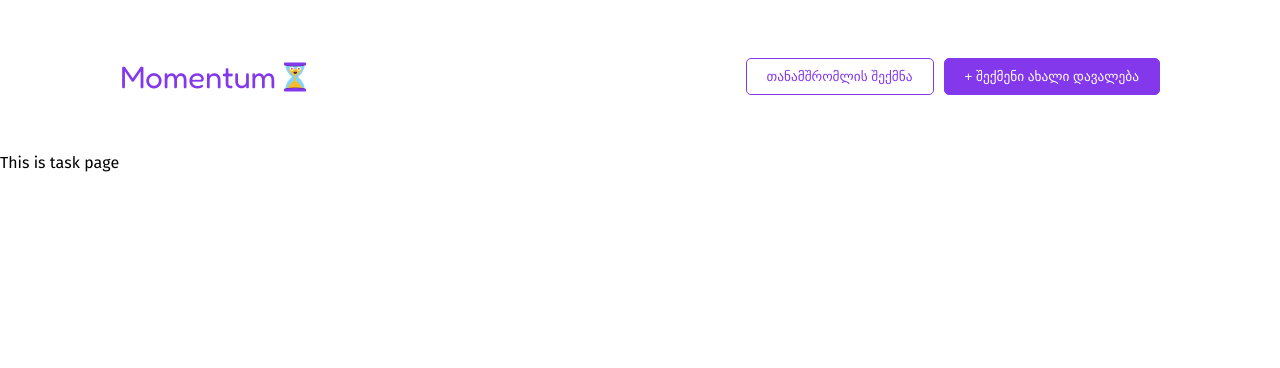
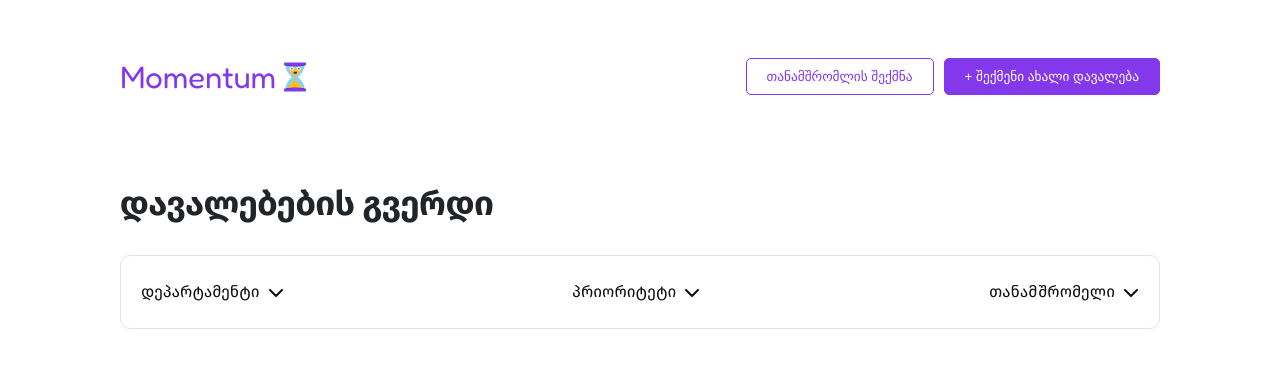
Before and after one commit to kinkriasvhili/RDBR-Bootcamp-Project, a React (Vite) app: page / in a window 1280 px wide. Shown: the top 368 px of the page. Built offline with nearby package versions, Linux system fonts and the light colour scheme.

Commit message:
import font awsom and start landingPage design

```diff
--- a/package.json
+++ b/package.json
@@ -10,6 +10,8 @@
     "preview": "vite preview"
   },
   "dependencies": {
+    "@fortawesome/free-solid-svg-icons": "^6.7.2",
+    "@fortawesome/react-fontawesome": "^0.2.2",
     "react": "^19.0.0",
     "react-dom": "^19.0.0"
   },
--- a/src/components/nav.module.css
+++ b/src/components/nav.module.css
@@ -19,8 +19,6 @@
   font-family: "Fredoka";
   font-weight: 400;
   font-size: 31px;
-  letter-spacing: 0%;
-  line-height: 100%;
 }
 .leftSide img {
   width: 38px;
--- a/src/general.css
+++ b/src/general.css
@@ -38,6 +38,9 @@
   --orange-color: #fb5607;
   --pink-color: #ff006e;
   --blue-color: #3a86ff;
+  --black-color: #212529;
+  --gray-color: #dee2e6;
+  --grayShades-color: #0d0f10;
 }
 
 body {
@@ -54,3 +57,14 @@
   background-color: var(--primary-color);
   cursor: pointer;
 }
+
+li,
+p {
+  margin: none;
+  line-height: 100%;
+  letter-spacing: 0%;
+}
+
+ul {
+  list-style-type: none;
+}
--- /dev/null
+++ b/src/pages/TasksPage/Filter.jsx
@@ -0,0 +1,23 @@
+import styles from "./task.module.css";
+import { FontAwesomeIcon } from "@fortawesome/react-fontawesome";
+import { faChevronDown } from "@fortawesome/free-solid-svg-icons";
+export default function Filter() {
+  return (
+    <div className={styles.filterContainer}>
+      <ul>
+        <li>
+          დეპარტამენტი
+          <FontAwesomeIcon icon={faChevronDown} />
+        </li>
+        <li>
+          პრიორიტეტი
+          <FontAwesomeIcon icon={faChevronDown} />
+        </li>
+        <li>
+          თანამშრომელი
+          <FontAwesomeIcon icon={faChevronDown} />
+        </li>
+      </ul>
+    </div>
+  );
+}
--- a/src/pages/TasksPage/Task.jsx
+++ b/src/pages/TasksPage/Task.jsx
@@ -1,3 +1,13 @@
+import Filter from "./Filter";
+import styles from "./task.module.css";
+
 export default function Task() {
-  return <div>This is task page</div>;
+  return (
+    <main className={styles.landingPageMain}>
+      <div className={styles.headerTitle}>
+        <p>დავალებების გვერდი</p>
+      </div>
+      <Filter />
+    </main>
+  );
 }
--- /dev/null
+++ b/src/pages/TasksPage/task.module.css
@@ -0,0 +1,39 @@
+@import url("../../general.css");
+
+.landingPageMain {
+  padding: 0 120px;
+  display: flex;
+  flex-direction: column;
+}
+
+.headerTitle p {
+  color: var(--black-color);
+  font-weight: 600;
+  font-size: 34px;
+}
+
+.filterContainer {
+  border-radius: 10px;
+  border: 1px solid var(--gray-color);
+}
+.filterContainer ul {
+  padding: 2px;
+  display: flex;
+  justify-content: space-between;
+}
+
+.filterContainer ul li {
+  cursor: pointer;
+  padding: 10px 18px;
+  display: flex;
+  justify-content: center;
+  align-items: center;
+  gap: 8px;
+  font-size: 16px;
+  color: var(--grayShades-color);
+  transform: 0.2s;
+}
+
+.filterContainer ul li:hover {
+  color: var(--primary-color);
+}
```
Also changed, not shown: src/pages/TasksPage/Task.css (deleted), 1 other file (tests, documents, lock files or other folders).
